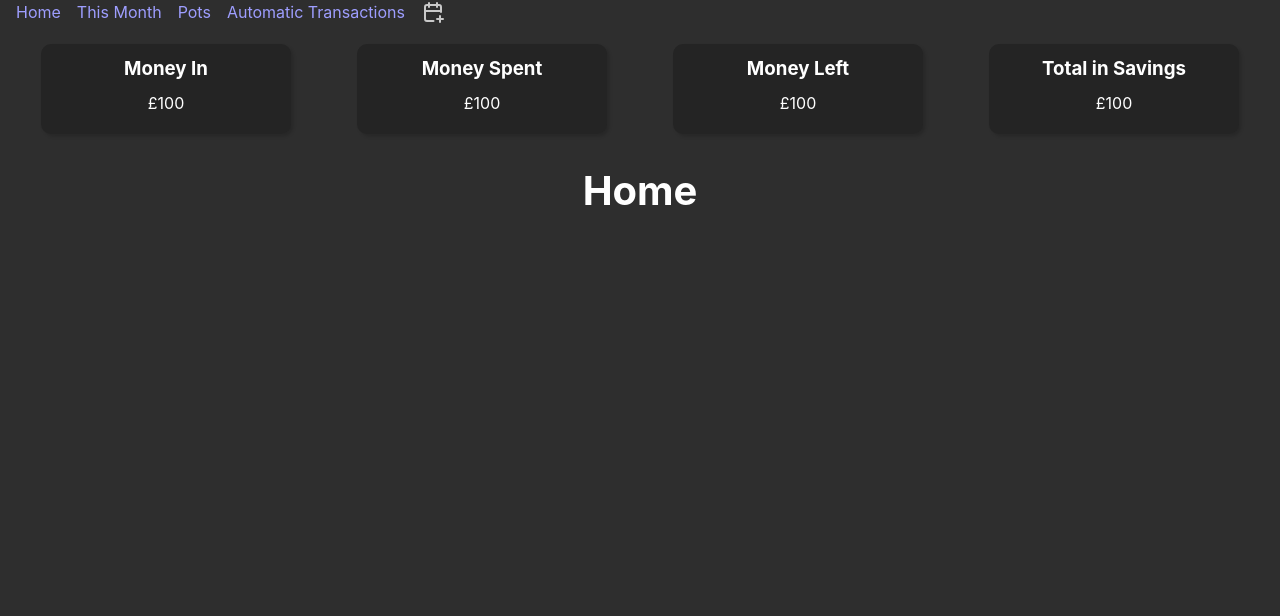
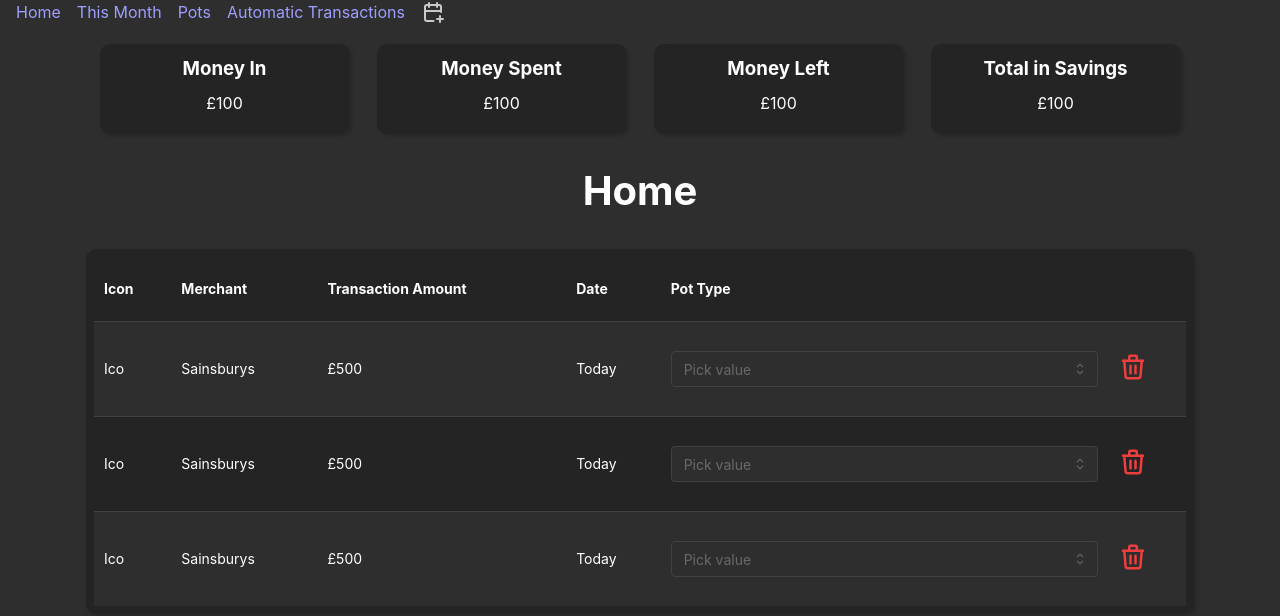
Before and after one commit to Bregann/FinanceManager, a Next.js app in the folder financemanager.web/: page / in a window 1280 px wide. Shown: the top 616 px of the page. Built offline with nearby package versions, Linux system fonts and the light colour scheme.

Commit message:
homepage designed

```diff
--- a/financemanager.web/pages/index.tsx
+++ b/financemanager.web/pages/index.tsx
@@ -1,31 +1,32 @@
-import { Container, Grid } from '@mantine/core'
+import { Container, Grid, Select, Table } from '@mantine/core'
 import classes from '../styles/Home.module.css'
+import { IconTrash } from '@tabler/icons-react'
 
 export default function Home (): JSX.Element {
   return (
     <>
 
-      <Container size='xl'>
-        <Grid>
-          <Grid.Col span={{ base: 12, xl: 3, lg: 3, md: 6, sm: 6, xs: 6 }}>
+      <Container size='lg'>
+        <Grid gutter={0}>
+          <Grid.Col span="auto">
             <div className={classes.box}>
               <h3 className={classes.header}>Money In</h3>
               <p className={classes.amount}>£100</p>
             </div>
           </Grid.Col>
-          <Grid.Col span={{ base: 12, xl: 3, lg: 3, md: 6, sm: 6, xs: 6 }}>
+          <Grid.Col span="auto">
             <div className={classes.box}>
               <h3 className={classes.header}>Money Spent</h3>
               <p className={classes.amount}>£100</p>
             </div>
           </Grid.Col>
-          <Grid.Col span={{ base: 12, xl: 3, lg: 3, md: 6, sm: 6, xs: 6 }}>
+          <Grid.Col span="auto">
             <div className={classes.box}>
               <h3 className={classes.header}>Money Left</h3>
               <p className={classes.amount}>£100</p>
             </div>
           </Grid.Col>
-          <Grid.Col span={{ base: 12, xl: 3, lg: 3, md: 6, sm: 6, xs: 6 }}>
+          <Grid.Col span="auto">
             <div className={classes.box}>
               <h3 className={classes.header}>Total in Savings</h3>
               <p className={classes.amount}>£100</p>
@@ -34,6 +35,71 @@ export default function Home (): JSX.Element {
         </Grid>
 
         <h1>Home</h1>
+
+        <div className={classes.tableBox}>
+          <Table striped>
+            <Table.Thead>
+              <Table.Tr>
+                <Table.Th>Icon</Table.Th>
+                <Table.Th>Merchant</Table.Th>
+                <Table.Th>Transaction Amount</Table.Th>
+                <Table.Th>Date</Table.Th>
+                <Table.Th>Pot Type</Table.Th>
+                <Table.Th></Table.Th>
+              </Table.Tr>
+            </Table.Thead>
+            <Table.Tbody>
+              <Table.Tr>
+                <Table.Td>Ico</Table.Td>
+                <Table.Td>Sainsburys</Table.Td>
+                <Table.Td>£500</Table.Td>
+                <Table.Td>Today</Table.Td>
+                <Table.Td>
+                  <Select
+                    placeholder='Pick value'
+                    data={['Savings', 'None']}
+                    comboboxProps={{ transitionProps: { transition: 'pop', duration: 200 } }}
+                  />
+                </Table.Td>
+                <Table.Td>
+                  <IconTrash className={classes.binIco}/>
+                </Table.Td>
+              </Table.Tr>
+              <Table.Tr>
+                <Table.Td>Ico</Table.Td>
+                <Table.Td>Sainsburys</Table.Td>
+                <Table.Td>£500</Table.Td>
+                <Table.Td>Today</Table.Td>
+                <Table.Td>
+                  <Select
+                    placeholder='Pick value'
+                    data={['Savings', 'None']}
+                    comboboxProps={{ transitionProps: { transition: 'pop', duration: 200 } }}
+                  />
+                </Table.Td>
+                <Table.Td>
+                  <IconTrash className={classes.binIco}/>
+                </Table.Td>
+              </Table.Tr>
+              <Table.Tr>
+                <Table.Td>Ico</Table.Td>
+                <Table.Td>Sainsburys</Table.Td>
+                <Table.Td>£500</Table.Td>
+                <Table.Td>Today</Table.Td>
+                <Table.Td>
+                  <Select
+                    placeholder='Pick value'
+                    data={['Savings', 'None']}
+                    comboboxProps={{ transitionProps: { transition: 'pop', duration: 200 } }}
+                  />
+                </Table.Td>
+                <Table.Td>
+                  <IconTrash className={classes.binIco}/>
+                </Table.Td>
+              </Table.Tr>
+            </Table.Tbody>
+          </Table>
+        </div>
       </Container>
     </>
   )
--- a/financemanager.web/styles/Home.module.css
+++ b/financemanager.web/styles/Home.module.css
@@ -9,6 +9,17 @@
     box-shadow: rgba(0, 0, 0, 0.15) 2.4px 2.4px 3.2px;
 }
 
+.tableBox {
+    background-color: var(--mantine-color-dark-7);
+    width: 100%;
+    max-height: 100%;
+    padding: 8px;
+    color: white;
+    border-radius: 10px;
+    box-shadow: rgba(0, 0, 0, 0.15) 2.4px 2.4px 3.2px;
+    font-size: 30px;
+}
+
 .header {
     text-align: center;
     padding-top: 10px;
@@ -18,8 +29,20 @@
     margin-top: -10px;
 }
 
+.binIco {
+    color: var(--mantine-color-red-7);
+    padding-top: 16px;
+    height: 60px;
+    width: 30px;
+    cursor: pointer;
+}
+
 h1 {
     text-align: center;
     color: white;
     font-size: 40px;
 }
+
+tr {
+    line-height: 50px;
+}
```
